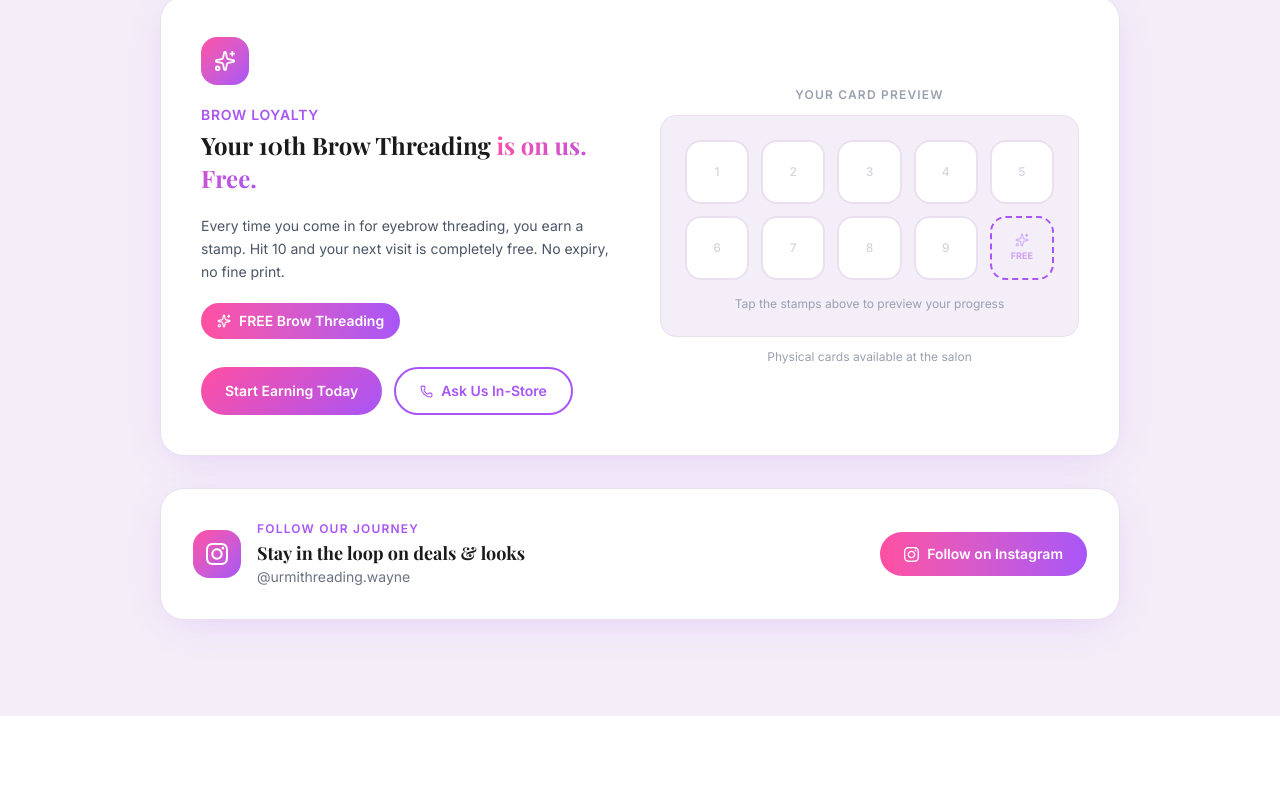
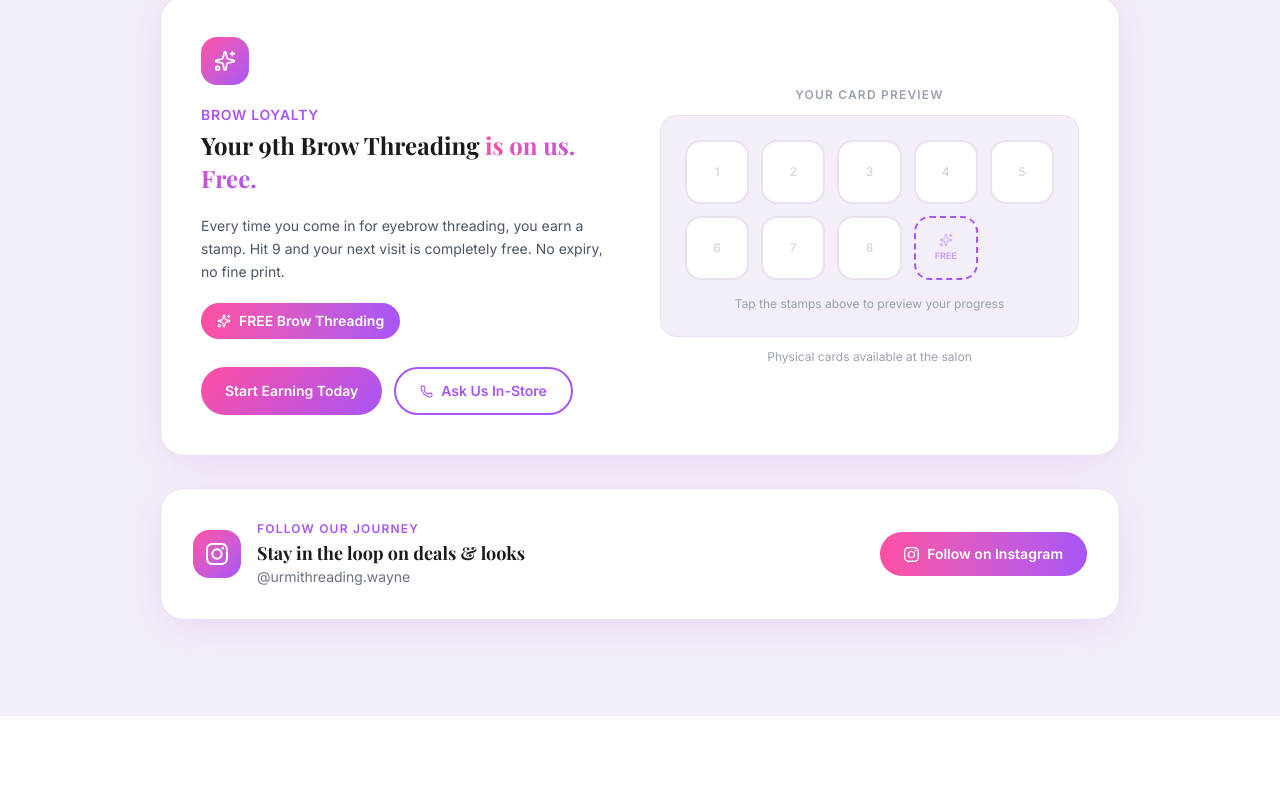
Before and after one commit to Aavash-L/urmi-threading-salon, a Next.js app: page / in a window 1280 px wide. Shown: the part 5433-6240 px from the top of the page. Built offline with nearby package versions, Linux system fonts and the light colour scheme; a web font is replaced by a local one.

Commit message:
update loyalty: brow free on 9th visit, glow $15 off on 8th visit

```diff
--- a/src/components/layout/Footer.tsx
+++ b/src/components/layout/Footer.tsx
@@ -51,7 +51,7 @@ export default function Footer() {
               <span className="text-gray-400 text-xs ml-1.5">4.7 · 138+ reviews</span>
             </div>
             <p className="text-xs text-brand-pink mt-3 font-medium">
-              ✨ Every 10th brow threading is FREE
+              ✨ Every 9th brow threading is FREE
             </p>
             <div className="flex gap-4 mt-5">
               <a
--- a/src/components/sections/LoyaltyCard.tsx
+++ b/src/components/sections/LoyaltyCard.tsx
@@ -20,11 +20,11 @@ const programs = [
     id: "brow",
     icon: Sparkles,
     label: "Brow Loyalty",
-    title: "Your 10th Brow Threading",
+    title: "Your 9th Brow Threading",
     reward: "is on us. Free.",
-    description: "Every time you come in for eyebrow threading, you earn a stamp. Hit 10 and your next visit is completely free. No expiry, no fine print.",
-    total: 10,
-    freeSlot: 10,
+    description: "Every time you come in for eyebrow threading, you earn a stamp. Hit 9 and your next visit is completely free. No expiry, no fine print.",
+    total: 9,
+    freeSlot: 9,
     stampColor: "from-brand-pink to-brand-purple",
     rewardLabel: "FREE Brow Threading",
   },
@@ -32,11 +32,11 @@ const programs = [
     id: "glow",
     icon: Crown,
     label: "Glow Rewards",
-    title: "Every 5th Brazilian Wax",
+    title: "Every 8th Brazilian Wax",
     reward: "$15 off. Just for showing up.",
-    description: "Come in for a Brazilian wax and collect stamps. Every 5th visit earns you $15 off — automatically applied at checkout.",
-    total: 5,
-    freeSlot: 5,
+    description: "Come in for a Brazilian wax and collect stamps. Every 8th visit earns you $15 off — automatically applied at checkout.",
+    total: 8,
+    freeSlot: 8,
     stampColor: "from-brand-purple to-lavender-100",
     rewardLabel: "$15 OFF Brazilian Wax",
   },
```
